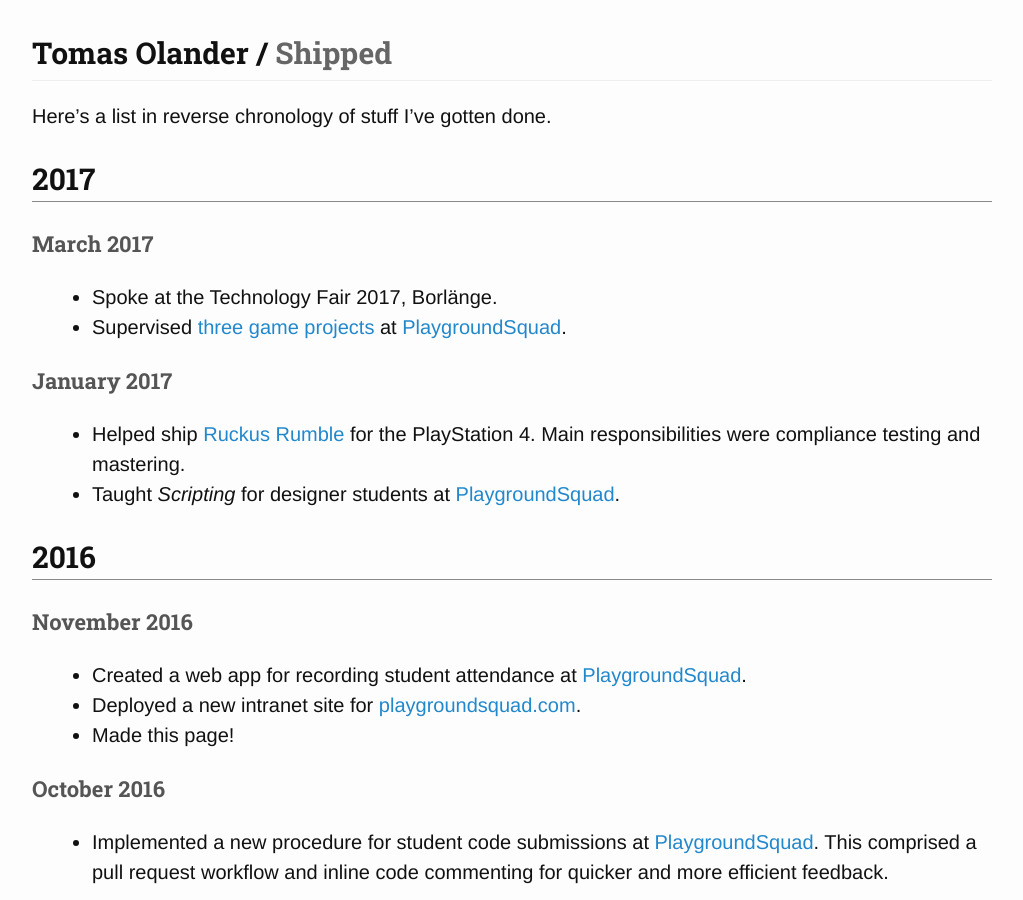
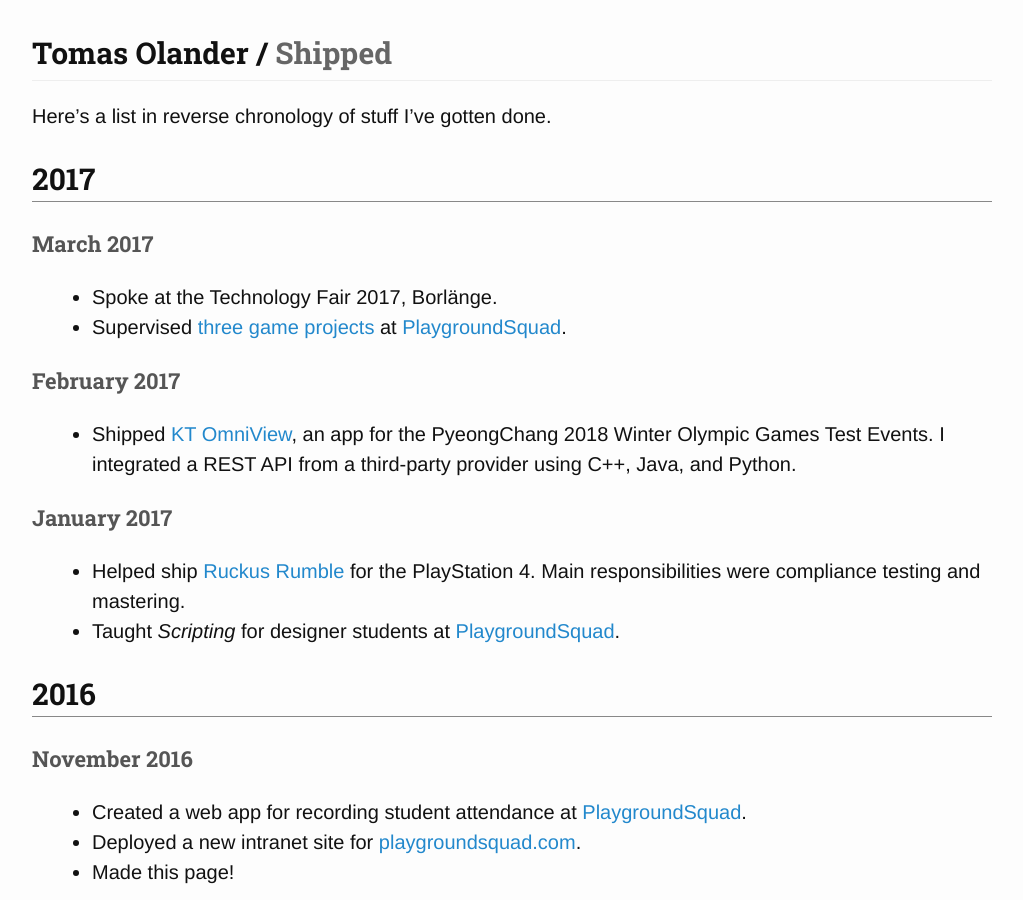
Before and after one commit to toumaz/toumaz.github.io, a Jekyll site: the page built from shipped.md, in a window 1280 px wide and 900 px high. Shown: the whole window, without its empty margins (128-1151 px from the left). Built offline with Jekyll 4.4.1, drawn with Linux system fonts in a browser that asks for light colours; nearby versions of some CDN libraries.

Commit message:
Add February 2017 to shipped

```diff
--- a/shipped.md
+++ b/shipped.md
@@ -11,6 +11,11 @@
 ### March 2017
 * Spoke at the Technology Fair 2017, Borlänge.
 * Supervised [three game projects][psq2016p2] at [PlaygroundSquad].
+
+### February 2017
+* Shipped [KT OmniView], an app for the PyeongChang 2018 Winter Olympic Games
+  Test Events. I integrated a REST API from a third-party provider using C++,
+  Java, and Python.
 
 ### January 2017
 * Helped ship [Ruckus Rumble] for the PlayStation 4.
@@ -204,6 +209,8 @@
 [pnlapp]: http://pnlapp.se/
 [pnlapp_web]: http://pnlapp.se/app
 
+[KT OmniView]: https://www.youtube.com/watch?v=yrcEPNEFf-Y
+
 [Falun 2015 Live]: https://www.youtube.com/watch?v=jYYx8jcba3k
 [Falun 2015 iOS]: https://itunes.apple.com/us/app/falun2015-live/id941542692?mt=8
 [Falun 2015 Android]: https://play.google.com/store/apps/details?id=se.tension.falun2015_live_arena
```
